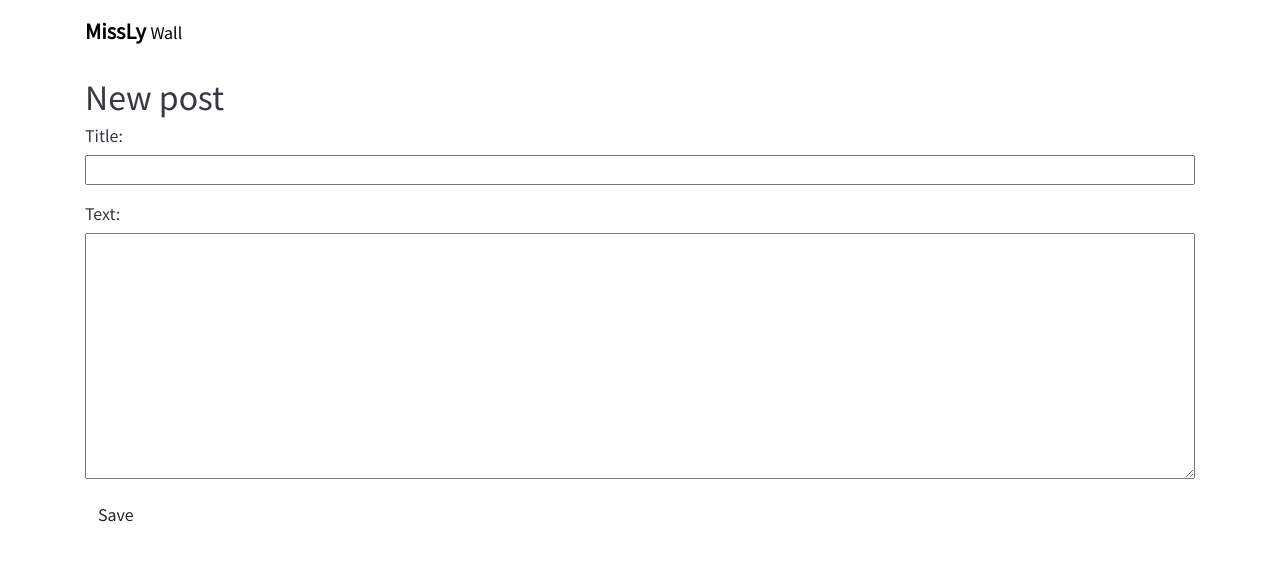
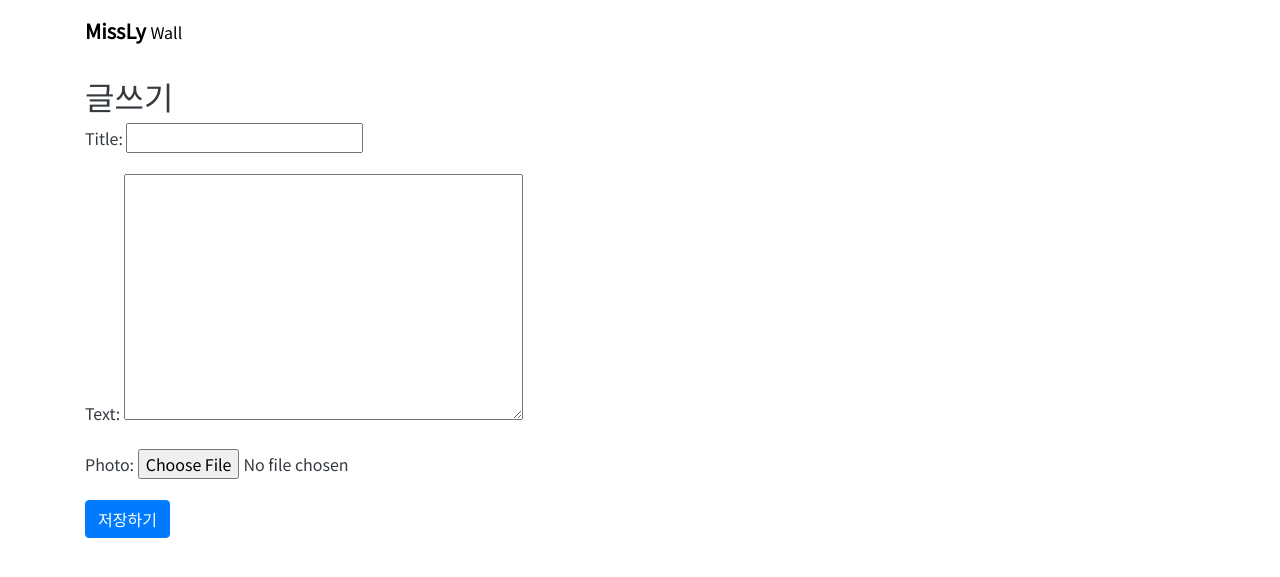
Before and after one commit to bobnorigun/my-first-blog, a Django app: page /wall/post/new in a window 1280 px wide. Shown: the top 577 px of the page. Run offline with Django 3.2, Linux system fonts and the light colour scheme; some libraries are stand-ins or nearby versions.

Commit message:
blog image added

```diff
--- a/blog/forms.py
+++ b/blog/forms.py
@@ -6,4 +6,4 @@ class PostForm(forms.ModelForm):
 
     class Meta:
         model = Post
-        fields = ('title', 'text',)
+        fields = ('title', 'text', 'photo')
--- a/blog/models.py
+++ b/blog/models.py
@@ -10,6 +10,7 @@ class Post(models.Model):
     author = models.ForeignKey(settings.AUTH_USER_MODEL, on_delete=models.CASCADE)
     title = models.CharField(max_length=200)
     text = models.TextField()
+    photo = models.ImageField(null=True, upload_to="images/")
     created_date = models.DateTimeField(default=timezone.now)
     published_date = models.DateTimeField(blank=True, null=True)
 
--- a/blog/templates/blog/post_detail.html
+++ b/blog/templates/blog/post_detail.html
@@ -11,7 +11,9 @@
              <a class="btn btn-default" href="{% url 'blog:post_edit' pk=post.pk %}"><span class="glyphicon glyphicon-pencil"></span></a>
         {% endif %}
         <h2>{{ post.title }}</h2>
-        <p>{{ post.text | linebreaksbr | urlize }}</p>
-        <a id="id_uploaded_file" href="{ uploadFileModel.file.url }" download>{ uploadFileModel.file.name }</a>
+        <p>
+        {{ post.text | linebreaksbr | urlize }}
+        <img src="{{ post.photo.url }}" class="img-fluid" alt="Responsive image">
+        </p>
     </div>
 {% endblock %}
--- a/blog/templates/blog/post_edit.html
+++ b/blog/templates/blog/post_edit.html
@@ -1,9 +1,10 @@
 {% extends 'base/base.html' %}
 
 {% block content %}
-    <h2>New post</h2>
-    <form method="POST" class="post-form">{% csrf_token %}
+    <h2>글쓰기</h2>
+    <form method="POST" enctype="multipart/form-data">
+    	{% csrf_token %}
         {{ form.as_p }}
-        <button type="submit" class="save btn btn-default">Save</button>
+        <button type="submit" class="btn btn-primary">저장하기</button>
     </form>
 {% endblock %}
--- a/blog/templates/blog/post_list.html
+++ b/blog/templates/blog/post_list.html
@@ -8,7 +8,10 @@
                 <small>{{ post.published_date|date:'M/d(D) h:i' }}</small>
 
             <h5><a href="{% url 'blog:post_detail' pk=post.pk %}">{{ post.title }}</a></h5>
-            <p>{{ post.text|linebreaksbr|urlize }}</p>
+            <p>
+            {{ post.text|linebreaksbr|urlize }}
+       		<img src="{{ post.photo.url }}" class="img-fluid" alt="Responsive image">
+    		</p>
         </div>
     {% endfor %}
 
--- a/blog/views.py
+++ b/blog/views.py
@@ -2,8 +2,6 @@ from django.shortcuts import render, get_object_or_404, redirect
 from django.utils import timezone
 # from django.contrib.auth.decorators import login_required
 
-from django.http import HttpResponse, HttpResponseRedirect
-from django.urls import reverse
 from django.views import generic
 
 from .models import Post
@@ -20,7 +18,7 @@ def post_detail(request, pk):
 
 def post_new(request):
     if request.method == "POST":
-        form = PostForm(request.POST)
+        form = PostForm(request.POST, request.FILES)
         if form.is_valid():
             post = form.save(commit=False)
             post.author = request.user
--- a/mysite/settings.py
+++ b/mysite/settings.py
@@ -38,6 +38,7 @@ INSTALLED_APPS = [
     'django.contrib.staticfiles',
     'blog',
     'polls',
+    'files',
 ]
 
 MIDDLEWARE = [
@@ -123,3 +124,7 @@ STATIC_URL = '/static/'
 STATICFILES_DIR = {
     os.path.join(BASE_DIR, 'static'),
 }
+
+# Media file 재시도
+MEDIA_URL = '/media/'
+MEDIA_ROOT = os.path.join(BASE_DIR, 'media')
--- a/mysite/urls.py
+++ b/mysite/urls.py
@@ -2,9 +2,13 @@
 """
 from django.contrib import admin
 from django.urls import include, path
+from django.conf import settings
+from django.conf.urls.static import static
 
 urlpatterns = [
     path('admin/', admin.site.urls),
+    path('', include('polls.urls')),
+    path('polls/', include('polls.urls')),
     path('wall/', include('blog.urls')),
-    path('', include('polls.urls')),
-]
+    path('pic/', include('files.urls')),
+] + static(settings.MEDIA_URL, document_root=settings.MEDIA_ROOT)
--- a/polls/urls.py
+++ b/polls/urls.py
@@ -1,5 +1,7 @@
 from django.urls import path
 from . import views
+from django.conf import settings
+from django.conf.urls.static import static
 
 app_name = 'polls'
 urlpatterns = [
@@ -11,4 +13,4 @@ urlpatterns = [
     path('<int:pk>/results/', views.ResultsView.as_view(), name='results'),
     # ex: /polls/5/vote/
     path('<int:question_id>/vote/', views.vote, name='vote'),
-]
+] + static(settings.MEDIA_URL, document_root=settings.MEDIA_ROOT)
```
Also changed, not shown: blog/templates/blog/basegvg.html (deleted, +0 -34 lines), blog/migrations/0002_auto_20190620_1039.py (added), blog/migrations/0003_auto_20190621_1132.py (added), blog/migrations/0004_auto_20190702_0225.py (added), 1 other file.
